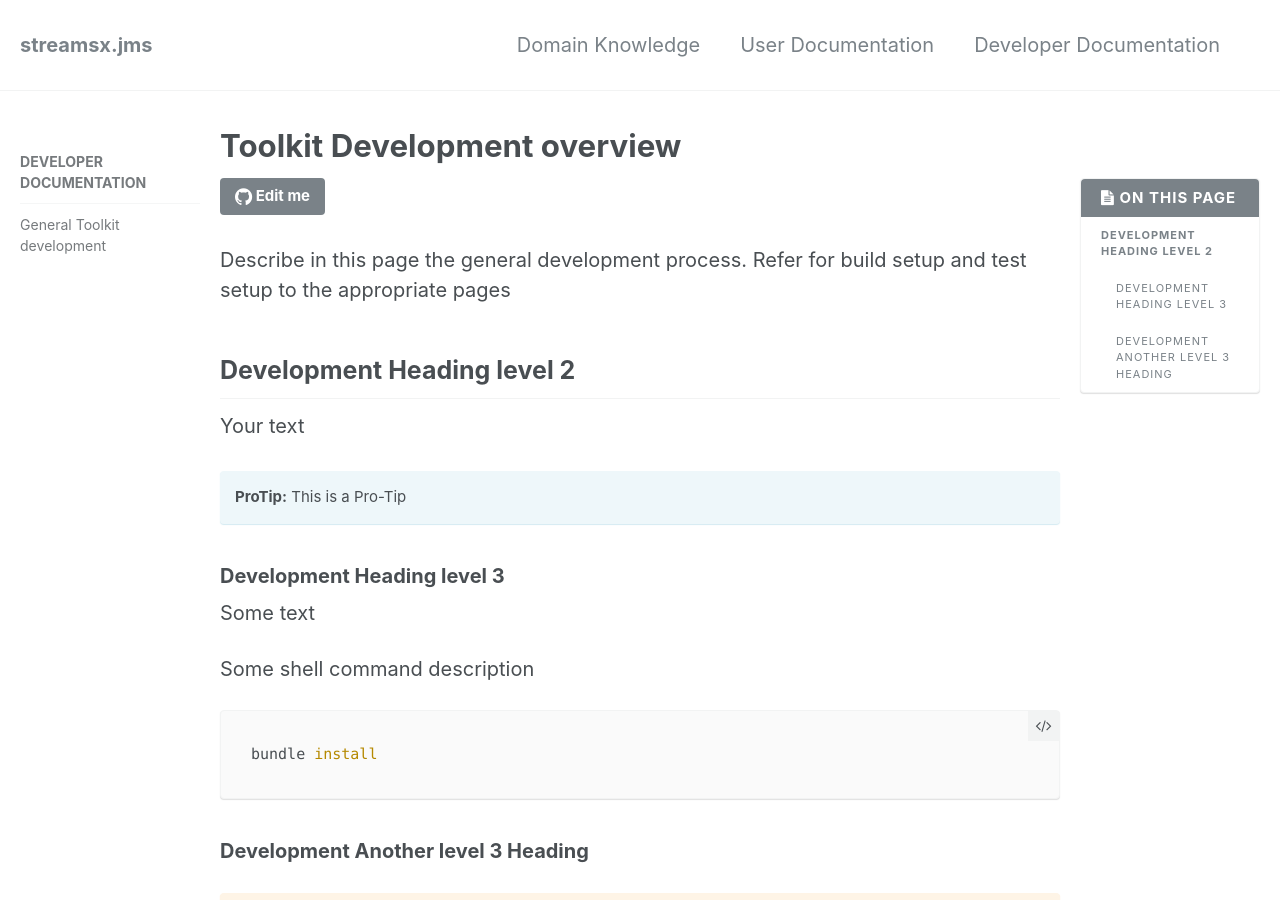
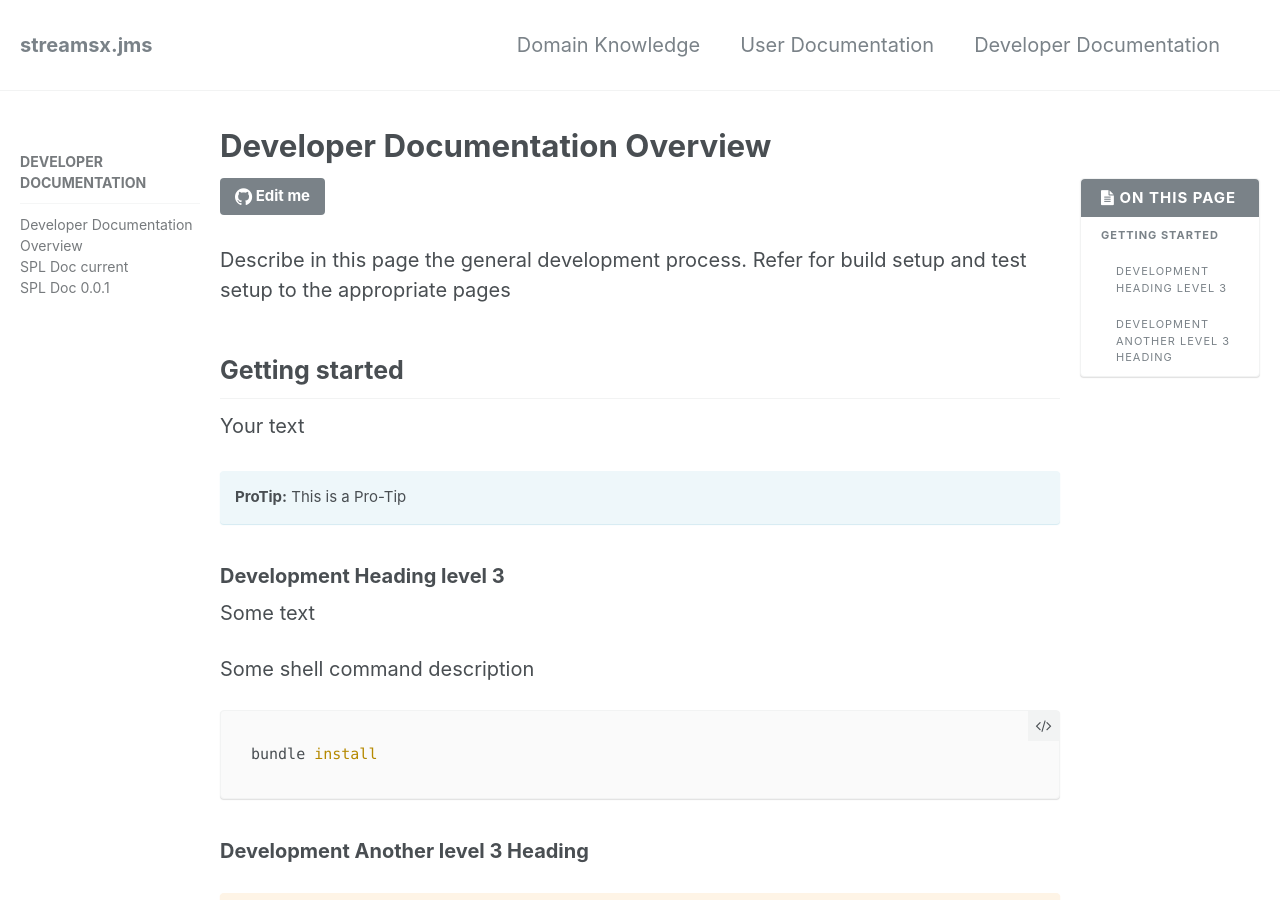
Before and after one commit to IBMStreams/streamsx.jms, a Jekyll site: the page built from _docs/developer_overview.md, in a window 1280 px wide and 900 px high. Built offline with Jekyll 4.4.1, drawn with Linux system fonts in a browser that asks for light colours.

Commit message:
First try to versioned SPLDoc

```diff
--- a/_data/navigation.yml
+++ b/_data/navigation.yml
@@ -62,8 +62,12 @@ userdocs:
 developerdocs:
   - title: Developer documentation
     children:
-      - title: "General Toolkit development"
-        url: /docs/development/overview
+      - title: "Developer Documentation Overview"
+        url: /docs/developer/overview
+      - title: "SPL Doc current"
+        url: /doc/spldoc/html
+      - title: "SPL Doc 0.0.1"
+        url: /doc/spldoc/0_0_1/html
 #      - title: "Requirements"
 #        url: /docs/development/requirements
 #      - title: "Design"
--- a/_docs/developer_overview.md
+++ b/_docs/developer_overview.md
@@ -1,7 +1,7 @@
 ---
-title: "Toolkit Development overview"
+title: "Developer Documentation Overview"
 permalink: /docs/developer/overview/
-excerpt: "Contributing to this toolkits development."
+excerpt: "How to contribute to the development of this toolkit."
 last_modified_at: 2017-08-04T12:37:48-04:00
 redirect_from:
    - /theme-setup/
@@ -14,7 +14,7 @@ sidebar:
  Describe in this page the general development process. Refer for build setup and test setup to the appropriate pages
 
 
-## Development Heading level 2
+## Getting started
 
 Your text
 
```
